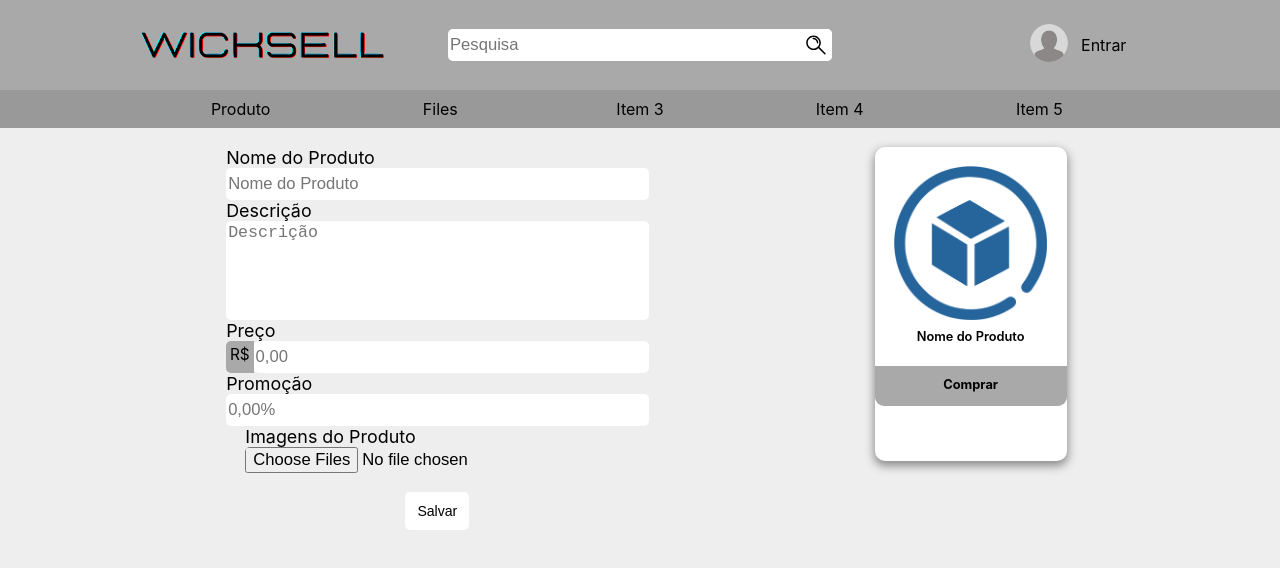
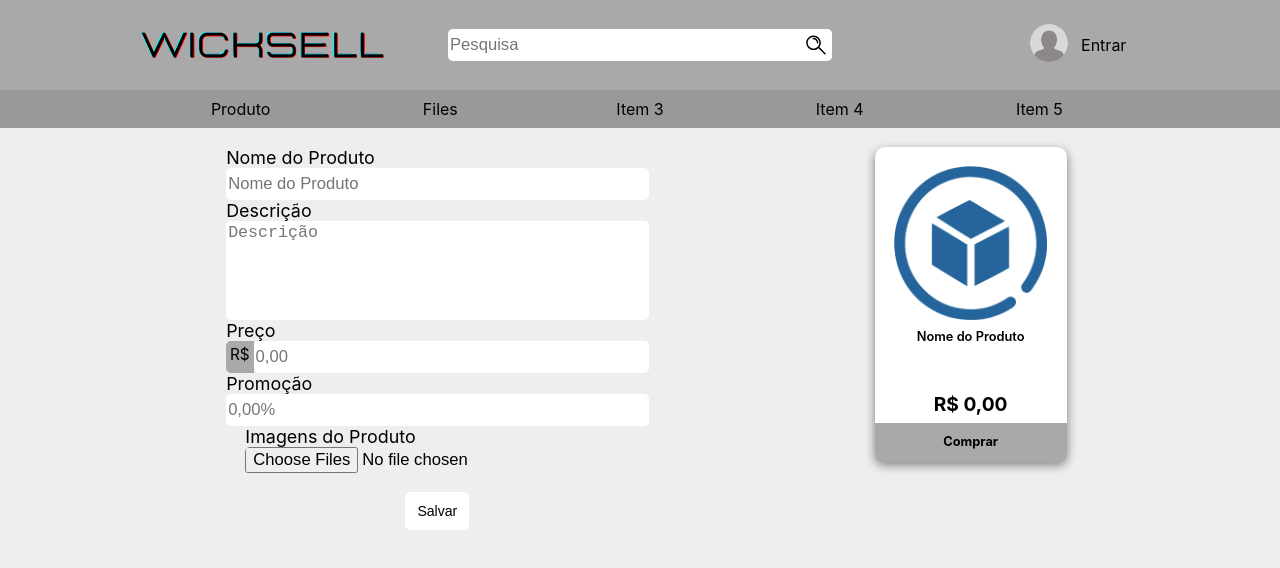
Before and after one commit to Mario-Nakazato/WickSell, a Next.js app: page /produto in a window 1280 px wide. Shown: the top 568 px of the page. Built offline with nearby package versions, Linux system fonts and the light colour scheme; no server answers.

Commit message:
Aplicação do desconto em %

```diff
--- a/components/ProductCase.tsx
+++ b/components/ProductCase.tsx
@@ -4,48 +4,31 @@ import styles from '../styles/Product.module.css'
 import { currency } from '../utils/InputMask';
 
 export default function ProductCase(props: any) {
-    if (props.props) {
-        props = props.props
+    if (props.props) props = props.props
+
+    var price: any
+    var discount: any
+    var image
+    var link = `/produto`
+    var linkAs = `/produto`
+
+    if (props.price) {
+        price = props.price.toString()
+        if (parseFloat(price) !== NaN) price = parseFloat(price)
+        else price = 0
+    } else { price = 0 }
+
+    if (props.discount) {
+        discount = props.discount.toString()
+        discount = discount.replace(/,/g, '.')
+        discount = discount.replace(/%/g, '')
+        if (parseFloat(discount) !== NaN) discount = parseFloat(discount).toFixed(2)
+        else discount = 0
     }
-    // var price = props.price.toString()
-    // price = price.replace(/\./g, '')
-    // price = price.replace(/,/g, '.')
-    // if (parseFloat(price) !== NaN) price = parseFloat(price).toFixed(2)
-    // else price = 0
-    // var discount = props.discount!.toString()
-    // discount = discount.replace(/,/g, '.')
-    // discount = discount.replace(/%/g, '')
+    var currentPrice: any = (discount > 0) ? parseFloat((price - price * discount / 100).toFixed(2)) : parseFloat(price)
+    currentPrice = brlMonetary(currentPrice)
 
-    // if (parseFloat(discount) !== NaN) discount = parseFloat(discount).toFixed(2)
-    // else discount = 0
-
-
-    // var currentPrice: any = (discount > 0) ? parseFloat((price - price * discount / 100).toFixed(2)) : parseFloat(price)
-
-
-    // var oldPrice = price
-
-    // oldPrice = currency(oldPrice)
-    // currentPrice = currentPrice.toString()
-    // if (currentPrice.includes('.')) {
-    //     currentPrice = currentPrice.replace('.', ',')
-    //     if (currentPrice.length < currentPrice.indexOf(',') + 3) {
-    //         for (let i = currentPrice.length - currentPrice.indexOf(',')-1; i > 0; i--) {
-    //             currentPrice += '0'
-    //         }
-    //     }
-    // }else{
-    //     currentPrice += ',00'
-    // }
-    // currentPrice=currency(currentPrice)
-
-
-    var image
-    var link = ``
-    var linkAs = ``
-
-
-
+    var oldPrice = discount > 0 && price ? brlMonetary(price) : ''
 
     if (props._id) {
         link = `/produto/[id]`
@@ -58,18 +41,37 @@ export default function ProductCase(props: any) {
         image = props.image
     }
 
-
     return (<>
         <Link href={link} as={linkAs} passHref>
             <div className={styles.ProductCase}>
                 <div>
                     <img className={styles.ProductImage} src={image || '/product-placeholder.png'} alt={props.name}></img>
                     <div className={styles.ProductName}>{props.name || 'Nome do Produto'}</div>
-                    {/* <div className={styles.ProductPromotion} >{oldPrice}</div> */}
-                    {/* <div className={styles.ProductPrice}>{currentPrice}</div> */}
+                    <div className={styles.ProductPromotion} >{oldPrice}</div>
+                    <div className={styles.ProductPrice}>{currentPrice}</div>
                     <div className={styles.ProductBuyButton}>Comprar</div>
                 </div>
             </div>
         </Link>
     </>)
 }
+// 1234.56
+function brlMonetary(e: any) {
+    e = e.toString()
+    if (e.includes('.')) {
+        e = e.replace('.', ',')
+        if (e.length < e.indexOf(',') + 3) {
+            for (let i = e.length - e.indexOf(',') - 1; i > 0; i--) {
+                e += '0'
+            }
+        }
+    } else {
+        if (e.length < 0) {
+            e = '0'
+        }
+        e += ',00'
+    }
+    e = currency(e)
+    e = 'R$ ' + e
+    return e
+}
--- a/pages/api/produto.ts
+++ b/pages/api/produto.ts
@@ -8,9 +8,9 @@ export default async function apiProduto(req: NextApiRequest, res: NextApiRespon
 
     if (req.method == "GET") {
 
-        const { _id, name, description, price, promotion } = req.query
+        const { _id, name, description, price, discount } = req.query
         try {
-            produto.set(_id, name, description, price, null, promotion)
+            produto.set(_id, name, description, price, null, discount)
         } catch (e) {
             res.status(400).json({ txt: "_id invalido." })
             return
@@ -35,9 +35,9 @@ export default async function apiProduto(req: NextApiRequest, res: NextApiRespon
         } else {
             baseUrl = 'https://' + baseUrl
         }
-        const { name, description, price, promotion, imageFilesName } = req.body
+        const { name, description, price, discount, imageFilesName } = req.body
         try {
-            produto.set(null, name, description, price, imageFilesName, promotion)
+            produto.set(null, name, description, price, imageFilesName, discount)
         } catch (e) {
             res.status(400).json({ txt: "_id invalido." })
             return
@@ -48,7 +48,7 @@ export default async function apiProduto(req: NextApiRequest, res: NextApiRespon
 
     } else if (req.method == "PUT") {
 
-        const { _id, name, description, price, image, promotion } = req.body
+        const { _id, name, description, price, image, discount } = req.body
         if (!_id) {
             res.status(400).json({ txt: "_id não encontrado no body." })
             return
@@ -59,13 +59,13 @@ export default async function apiProduto(req: NextApiRequest, res: NextApiRespon
             res.status(400).json({ txt: "Produto não existe." })
             return
         }
-        produto.set(_id, name, description, price, image, promotion)
+        produto.set(_id, name, description, price, image, discount)
         await produto.replaceOne()
         res.status(200).json({ txt: "Produto substituído." })
 
     } else if (req.method == "PATCH") {
 
-        const { _id, name, description, price, image, promotion } = req.body
+        const { _id, name, description, price, image, discount } = req.body
         if (!_id) {
             res.status(400).json({ txt: "_id não encontrado no body." })
             return
@@ -76,7 +76,7 @@ export default async function apiProduto(req: NextApiRequest, res: NextApiRespon
             res.status(400).json({ txt: "Produto não existe." })
             return
         }
-        produto.set(_id, name, description, price, image, promotion)
+        produto.set(_id, name, description, price, image, discount)
         await produto.updateOne()
         res.status(200).json({ txt: "Produto atualizado." })
 
--- a/pages/produto/index.tsx
+++ b/pages/produto/index.tsx
@@ -80,7 +80,9 @@ export default function Create() {
                                 }).then(res => res.json())
                                     .then(res => {
                                         setImage(res.files[0].host + res.files[0].filename)
-                                        const data: any = { name, description, price, discount }
+                                        var numberPrice = price.replace(',', '.').replace('.', '').replace('R$ ', '')
+                                        var numberDiscount = discount.replace(',', '.').replace('%', '')
+                                        const data: any = { name, description, price: numberPrice, discount: numberDiscount }
                                         const formBody = [];
                                         for (var property in data) {
                                             var encodedKey = encodeURIComponent(property);
--- a/utils/InputMask.ts
+++ b/utils/InputMask.ts
@@ -1,18 +1,23 @@
 export function currency(e: React.FormEvent<HTMLInputElement> | string) {
     let value
-    if (typeof e !== 'string') {
+    if (e) {
+        if (typeof e === 'string') {
+            value = e
+        } else {
             value = e.currentTarget.value
-    } else {
-        value = e
         }
         value = value.replace(/\D/g, '')
         value = value.replace(/(\d)(\d{2})$/, '$1,$2')
         value = value.replace(/(?=(\d{3})+(\D))\B/g, '.')
         return value
+    }else{
+        return ''
+    }
 }
 
 export function percentage(e: React.FormEvent<HTMLInputElement> | string) {
     let value
+    if (e) {
         if (typeof e !== 'string') {
             value = e.currentTarget.value
         } else {
@@ -26,6 +31,9 @@ export function percentage(e: React.FormEvent<HTMLInputElement> | string) {
         value = value.replace(/(\d{6})/, '')
         value = value.replace(/(\d)(\d{2})$/, '$1,$2')
         return value
+    }else{
+        return ''
+    }
 }
 const InputMask = { currency, percentage }
 export default InputMask
--- a/utils/produto.ts
+++ b/utils/produto.ts
@@ -11,9 +11,9 @@ export default class Produto {
     private description!: string | {};
     private price!: number;
     private image!: string[];
-    private promotion!: number;
+    private discount!: number;
 
-    set(_id: any, name: any, description: any, price: any, image: any, promotion: any) {
+    set(_id: any, name: any, description: any, price: any, image: any, discount: any) {
         if (_id != undefined) {
             this._id = new ObjectId(_id)
         }
@@ -29,8 +29,8 @@ export default class Produto {
         if (image != undefined) {
             this.image = new Array(image)
         }
-        if (promotion != undefined) {
-            this.promotion = Number(promotion)
+        if (discount != undefined) {
+            this.discount = Number(discount)
         }
     }
 
```
Also changed, not shown: pages/index.tsx (line endings or trailing spaces). Lines whose indentation alone changed are shown as unchanged.
